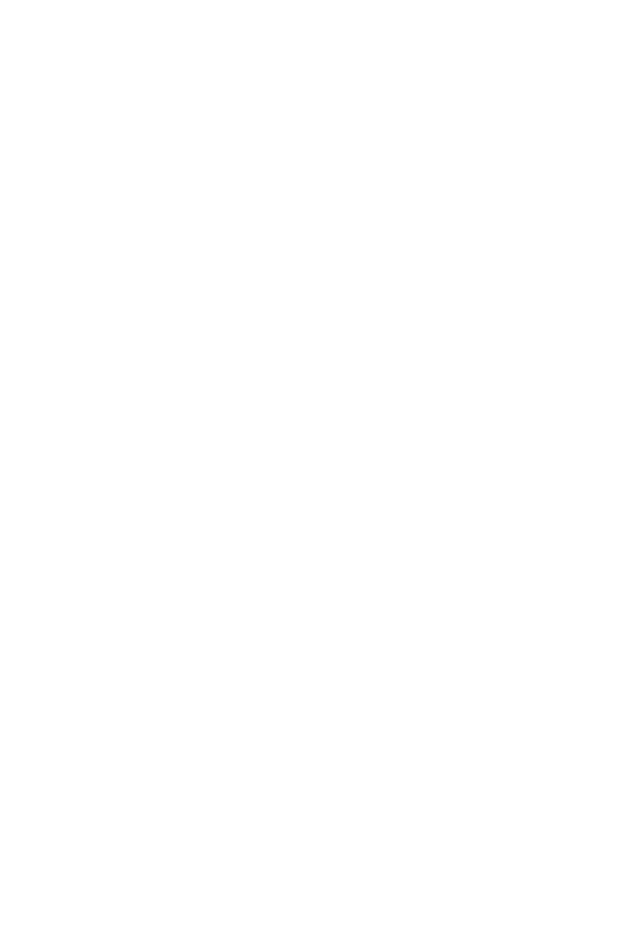
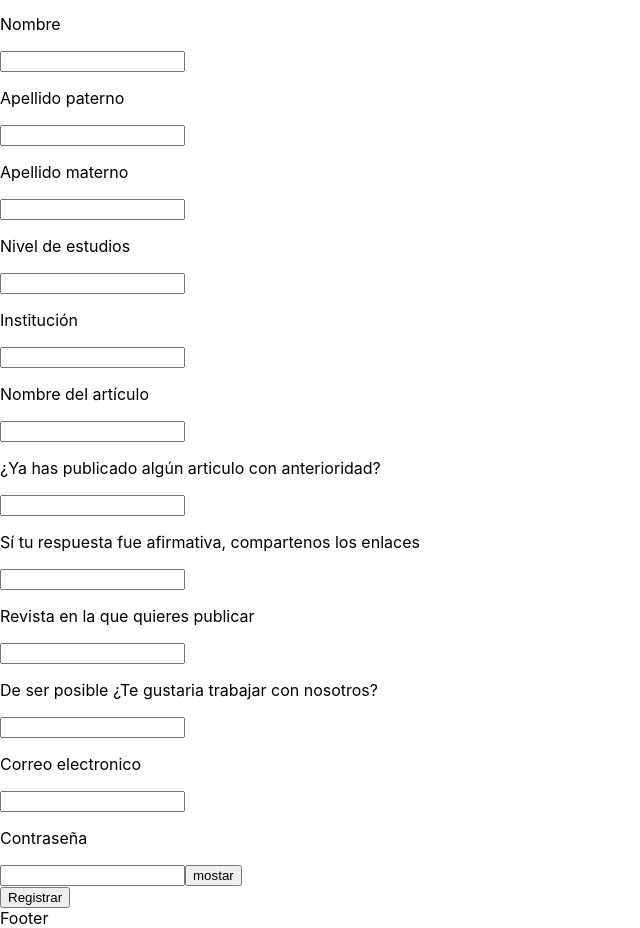
Before and after one commit to RAFALAMAO/bbva-fintech, a React (Create React App) app: page /register in a window 1280 px wide. Shown: the part 124-1052 px from the top of the page, without its empty margins (0-640 px from the left). Before the commit the page ends 800 px from the top, so only its background shows below. Built offline with nearby package versions, Linux system fonts and the light colour scheme.

Commit message:
Added reg new user

```diff
--- a/src/App.css
+++ b/src/App.css
@@ -4,8 +4,6 @@
 } */
 
 .App {
-  height: 100vh;
   /* background-image: url("/framer-motion-app/images/background.jpg"); */
   color: rgb(0, 0, 0);
-  overflow: hidden;
 }
--- a/src/components/Register/Register.jsx
+++ b/src/components/Register/Register.jsx
@@ -1,7 +1,127 @@
-import React from 'react'
+import React, { useState } from 'react'
+import { useNavigate } from 'react-router-dom';
+
+// Axios
+import { axiosCreateUpdateUser } from '../../config/axiosGeneral';
+
+// Components
+import Footer from "../Footer/Footer";
+import Nav from "../Nav/Nav";
+import { registerOps } from './registerOps';
+
 
 export default function Register() {
+  // =========== Context
+
+  // =========== States
+  const [registerData, setRegisterData] = useState({});
+  const [showPwd, setShowPwd] = useState(false);
+
+  // =========== Constants
+  const navigate = useNavigate();
+
+  // =========== Session storage
+
+  // =========== Functions
+  const handleChange = ({ target }) => {
+		setRegisterData({
+			...registerData,
+			[target.name]: target.value
+		})
+  }
+
+  const sendRegister = async (e) => {
+		e.preventDefault();
+
+		const registerBody = {
+      user: {
+        correo_electronico: registerData.correo_electronico,
+        contrasenia: registerData.contrasenia,
+        primer_nombre: registerData.primer_nombre,
+        apellido_paterno: registerData.apellido_paterno,
+        apellido_materno: registerData.apellido_materno,
+      },
+      application: {
+        nivel_estudios: registerData.nivel_estudios,
+        intitucion: registerData.intitucion,
+        nobre_articulo: registerData.nobre_articulo,
+        no_participantes: registerData.no_participantes,
+        has_publicado: registerData.has_publicado,
+        enlaces: registerData.enlaces,
+        gustarias_laborar: registerData.gustarias_laborar,
+        revista: registerData.revista,
+      }
+		}
+
+		try {
+			const createdUser = await axiosCreateUpdateUser().post('/',registerBody);
+      const resMessage = createdUser.data.message;
+
+      if( resMessage.includes('success') ){
+        sessionStorage.setItem('user_email', registerData.correo_electronico)
+        navigate('/customer-dash')
+      }
+
+			console.log(createdUser);
+		} catch (error) {
+			console.log(error);
+		}
+  }
+
+  // =========== UseEffects
   return (
-    <div>Register</div>
+    <>
+			<Nav/>
+			<h1>Registro de nuevo artículo</h1>
+      <p>Para poder participar debes de llenar el siguiente formulario.</p>
+			<form
+				onSubmit={sendRegister}
+			>
+        {registerOps.map((row, idxRow) =>{
+          return <div key={idxRow}>
+            {row.map((col, idxCol) => {
+              return <div key={idxCol}>
+                <p>{col.label}</p>
+                <input
+                  type="text"
+                  name={col.name}
+                  onChange={handleChange}
+                />
+              </div>
+            })}
+          </div>
+        })}
+        <div>
+          <div>
+            <p>Correo electronico</p>
+            <input
+              type="text"
+              name="correo_electronico"
+              onChange={handleChange}
+            />
+          </div>
+          <div>
+            <p>Contraseña</p>
+            <input
+              type={ showPwd ? "text" : "password" }
+              name="contrasenia"
+              onChange={handleChange}
+            />
+            <button
+              onClick={(e) => {
+                e.preventDefault();
+                setShowPwd(!showPwd);
+              }}
+            >
+              {!showPwd ? 'mostar' : 'ocultar'}
+            </button>
+          </div>
+        </div>
+				<div>
+					<button>Registrar</button>
+				</div>
+			</form>
+			<Footer/>
+    </>
   )
 }
--- /dev/null
+++ b/src/components/Register/registerOps.js
@@ -0,0 +1,52 @@
+export const registerOps = [
+  [
+    {
+      label: 'Nombre',
+      name: 'primer_nombre'
+    },
+    {
+      label: 'Apellido paterno',
+      name: 'apellido_paterno'
+    }
+  ],
+  [
+    {
+      label: 'Apellido materno',
+      name: 'apellido_materno'
+    },
+    {
+      label: 'Nivel de estudios',
+      name: 'nivel_estudios'
+    },
+  ],
+  [
+    {
+      label: 'Institución',
+      name: 'intitucion'
+    },
+    {
+      label: 'Nombre del artículo',
+      name: 'nobre_articulo'
+    },
+  ],
+  [
+    {
+      label: '¿Ya has publicado algún articulo con anterioridad?',
+      name: 'has_publicado'
+    },
+    {
+      label: 'Sí tu respuesta fue afirmativa, compartenos los enlaces',
+      name: 'enlaces'
+    }
+  ],
+  [
+    {
+      label: 'Revista en la que quieres publicar',
+      name: 'revista'
+    },
+    {
+      label: 'De ser posible ¿Te gustaria trabajar con nosotros?',
+      name: 'gustarias_laborar'
+    }
+  ],
+]
--- a/src/config/axiosGeneral.js
+++ b/src/config/axiosGeneral.js
@@ -21,3 +21,10 @@ export const axiosGetUsersDoctos = () => axios.create({
     "api-token": API_TOKEN,
   }
 });
+
+export const axiosCreateUpdateUser = () => axios.create({
+  baseURL: `${URL_API}/user/create-update`,
+  headers:{
+    "api-token": API_TOKEN,
+  }
+});
```
